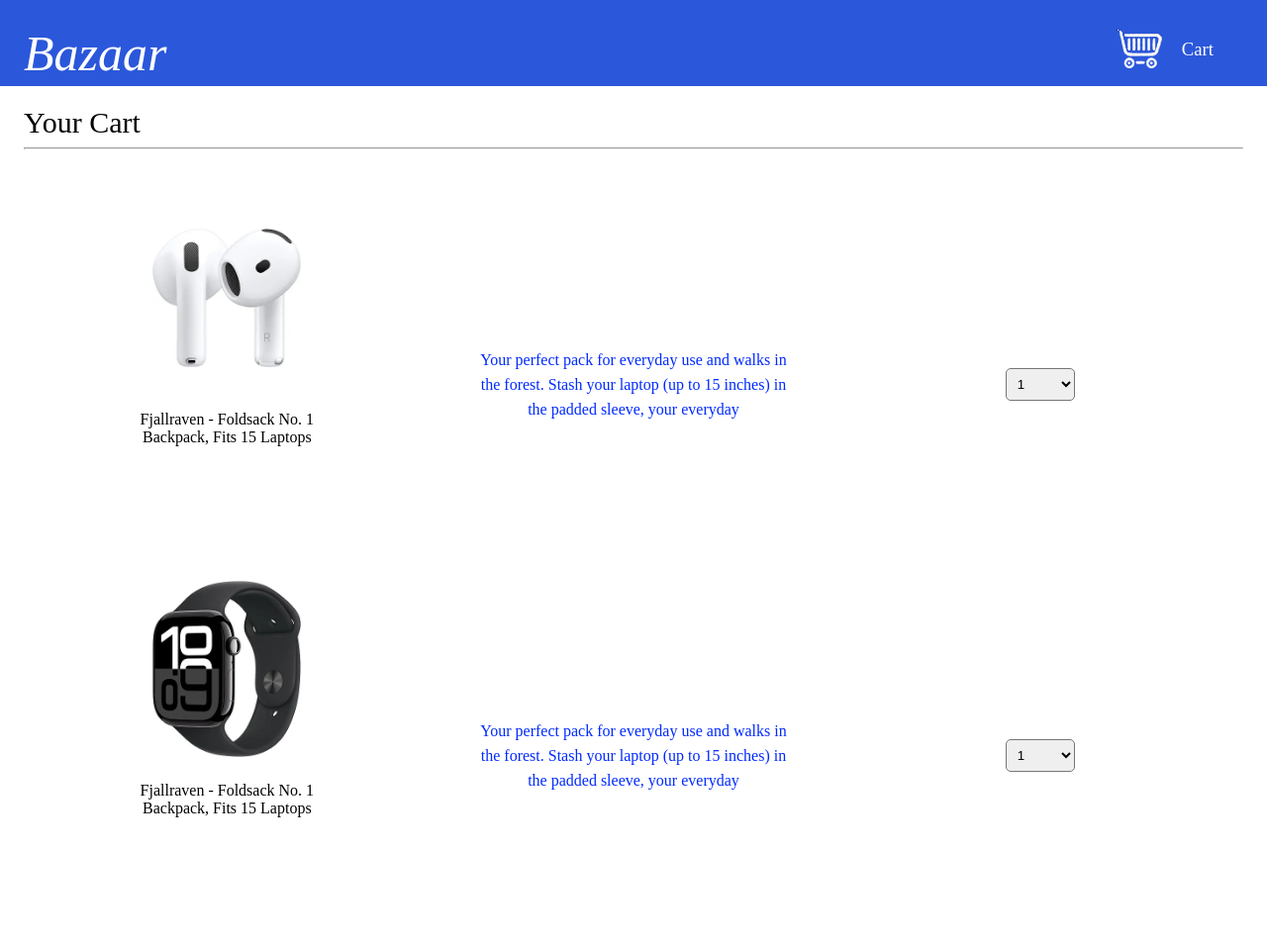
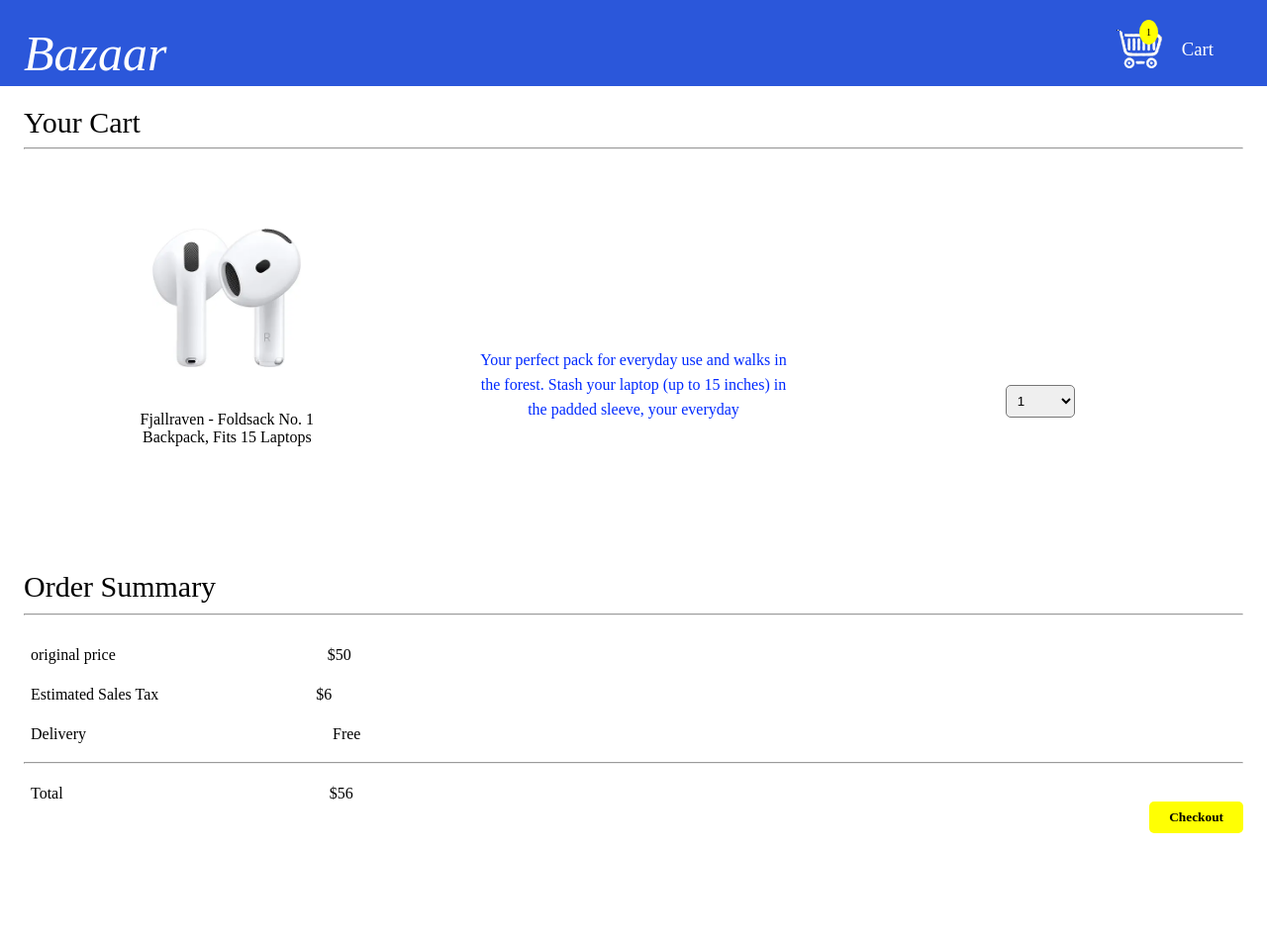
Before and after one commit to NaeemK1188/Bazaar, a website: page index.html in a window 1280 px wide. Shown: the top 955 px of the page at 99% size. After the commit the page ends 842 px from the top, so only its background shows below. Drawn offline with Linux system fonts and the light colour scheme; no server answers; a web font is replaced by a local one.

Commit message:
complete cart page design

```diff
--- a/css/styles.css
+++ b/css/styles.css
@@ -152,6 +152,7 @@
   width: 70px;
   padding: 7px;
   border-radius: 5px;
+  cursor: pointer;
 }
 
 .num-items-select-align {
@@ -188,6 +189,82 @@
 
 #column3 {
   margin-bottom: 100px;
+  height: 0;
+}
+
+.align-summary {
+  display: flex;
+  height: 40px;
+}
+
+.summary1-price {
+  display: none;
+}
+
+.summary1 {
+  display: none;
+}
+
+.order-summary {
+  display: none;
+}
+
+.line-summary {
+  display: none;
+}
+
+.summary2-price {
+  display: none;
+}
+
+.summary3-price {
+  display: none;
+}
+
+.line-summary-2 {
+  display: none;
+}
+
+.summary4-price {
+  display: none;
+}
+
+.order-container {
+  display: none;
+}
+
+.checkout-btn {
+  background-color: rgb(255, 255, 3);
+  color: black;
+  font-family: 'Proza Libre', serif;
+  font-weight: bold;
+  font-size: smaller;
+  border-radius: 5px;
+  cursor: pointer;
+  padding: 8px;
+  padding-left: 20px;
+  padding-right: 20px;
+  border: none;
+  position: relative;
+}
+
+.checkout-btn:active {
+  top: 3px;
+}
+
+.align-checkout {
+  text-align: center;
+}
+
+.yellow-cir {
+  background-color: yellow;
+  display: inline;
+  border-radius: 50%;
+  padding: 7px;
+  font-size: x-small;
+  position: absolute;
+  top: 20px;
+  right: 20px;
 }
 
 /*            cart page                                  */
@@ -326,4 +403,62 @@
   #column3 {
     margin-bottom: 0;
   }
+
+  .summary1-price {
+    display: inline;
+    margin-left: 200px;
+  }
+
+  .summary2-price {
+    display: inline;
+    margin-left: 145px;
+  }
+
+  .summary1 {
+    display: inline;
+  }
+
+  .order-summary {
+    display: inline;
+    font-family: 'Proza Libre', serif;
+    font-weight: normal;
+    font-size: 30px;
+  }
+
+  .line-summary {
+    display: block;
+    margin-top: 10px;
+  }
+
+  .line-summary-2 {
+    display: block;
+    margin-top: 20px;
+  }
+
+  .column-full-height {
+    height: 20px;
+  }
+
+  .summary3-price {
+    display: inline;
+    margin-left: 235px;
+  }
+
+  .summary4-price {
+    display: inline;
+    margin-left: 255px;
+  }
+
+  .order-container {
+    display: inline;
+  }
+
+  .align-checkout {
+    text-align: end;
+  }
+
+  .yellow-cir {
+    right: 110px;
+    top: 10px;
+  }
 }
--- a/index.html
+++ b/index.html
@@ -35,6 +35,7 @@
               src="images/cart-removebg-preview.png"
               alt="white cart" />
             <h3 class="header-h4">Cart</h3>
+            <p class="yellow-cir">1</p>
           </div>
         </div>
         <!-- first row  -->
@@ -86,6 +87,8 @@
           </div>
         </div>
         <!-- adding-order-cart overrides row class -->
+        <!-- rows-container-cart acts as a row and each row inside is a column -->
+        <div class="rows-container-cart">
           <div class="row">
             <div class="column-third-cart column-third-cart-align" id="column1">
               <img
@@ -98,8 +101,9 @@
             </div>
             <div class="column-third-cart num-items-select-align" id="column2">
               <p class="p-col-third-2-cart">
-              Your perfect pack for everyday use and walks in the forest. Stash
-              your laptop (up to 15 inches) in the padded sleeve, your everyday
+                Your perfect pack for everyday use and walks in the forest.
+                Stash your laptop (up to 15 inches) in the padded sleeve, your
+                everyday
               </p>
             </div>
             <div class="column-third-cart num-items-select-align" id="column3">
@@ -111,15 +115,10 @@
             </div>
           </div>
 
-        <div class="row">
+          <!-- <div class="row">
             <div class="column-third-cart column-third-cart-align">
-            <img
-              class="mock-image"
-              src="images/applesmartwatch.webp"
-              alt="apple earbuds 4" />
-            <p class="p-col-third-1-cart">
-              Fjallraven - Foldsack No. 1 Backpack, Fits 15 Laptops
-            </p>
+              <img class="mock-image" src="images/applesmartwatch.webp" alt="apple earbuds 4" />
+              <p class="p-col-third-1-cart"> Fjallraven - Foldsack No. 1 Backpack, Fits 15 Laptops</p>
             </div>
             <div class="column-third-cart num-items-select-align">
               <p class="p-col-third-2-cart">
@@ -137,13 +136,8 @@
           </div>
           <div class="row">
             <div class="column-third-cart column-third-cart-align">
-            <img
-              class="mock-image"
-              src="images/generic gaminglaptop.webp"
-              alt="apple earbuds 4" />
-            <p class="p-col-third-1-cart">
-              Fjallraven - Foldsack No. 1 Backpack, Fits 15 Laptops
-            </p>
+              <img class="mock-image" src="images/generic gaminglaptop.webp" alt="apple earbuds 4" />
+              <p class="p-col-third-1-cart">Fjallraven - Foldsack No. 1 Backpack, Fits 15 Laptops</p>
             </div>
             <div class="column-third-cart num-items-select-align">
               <p class="p-col-third-2-cart">
@@ -158,10 +152,58 @@
                 <option value="num2">3</option>
               </select>
             </div>
+          </div> -->
+        </div>
+        <!-- acts as a row container and every row inside is treated as a column -->
+        <div class="order-container">
+          <div class="row">
+            <div class="column-full">
+              <h1 class="order-summary">Order Summary</h1>
+            </div>
+          </div>
+          <div class="row">
+            <div class="column-full column-full-height">
+              <hr class="line-summary" />
+            </div>
+          </div>
+          <!-- although the row is flex, it should be the direct parent to have an effect on the p's under column-full -->
+          <div class="row">
+            <div class="column-full align-summary">
+              <p class="summary1">original price</p>
+              <p class="summary1-price">$50</p>
+            </div>
+          </div>
+          <div class="row">
+            <div class="column-full align-summary">
+              <p class="summary1">Estimated Sales Tax</p>
+              <p class="summary2-price">$6</p>
+            </div>
+          </div>
+          <div class="row">
+            <div class="column-full align-summary">
+              <p class="summary1">Delivery</p>
+              <p class="summary3-price">Free</p>
+            </div>
+          </div>
+          <div class="row">
+            <div class="column-full column-full-height">
+              <hr class="line-summary-2" />
+            </div>
+          </div>
+          <div class="row">
+            <div class="column-full align-summary">
+              <p class="summary1">Total</p>
+              <p class="summary4-price">$56</p>
+            </div>
+          </div>
+        </div>
+        <div class="row">
+          <div class="column-full align-checkout">
+            <button class="checkout-btn">Checkout</button>
+          </div>
         </div>
       </div>
     </main>
-
     <script src="js/data.js"></script>
     <script src="js/main.js"></script>
   </body>
```
Lines whose indentation alone changed are shown as unchanged.
